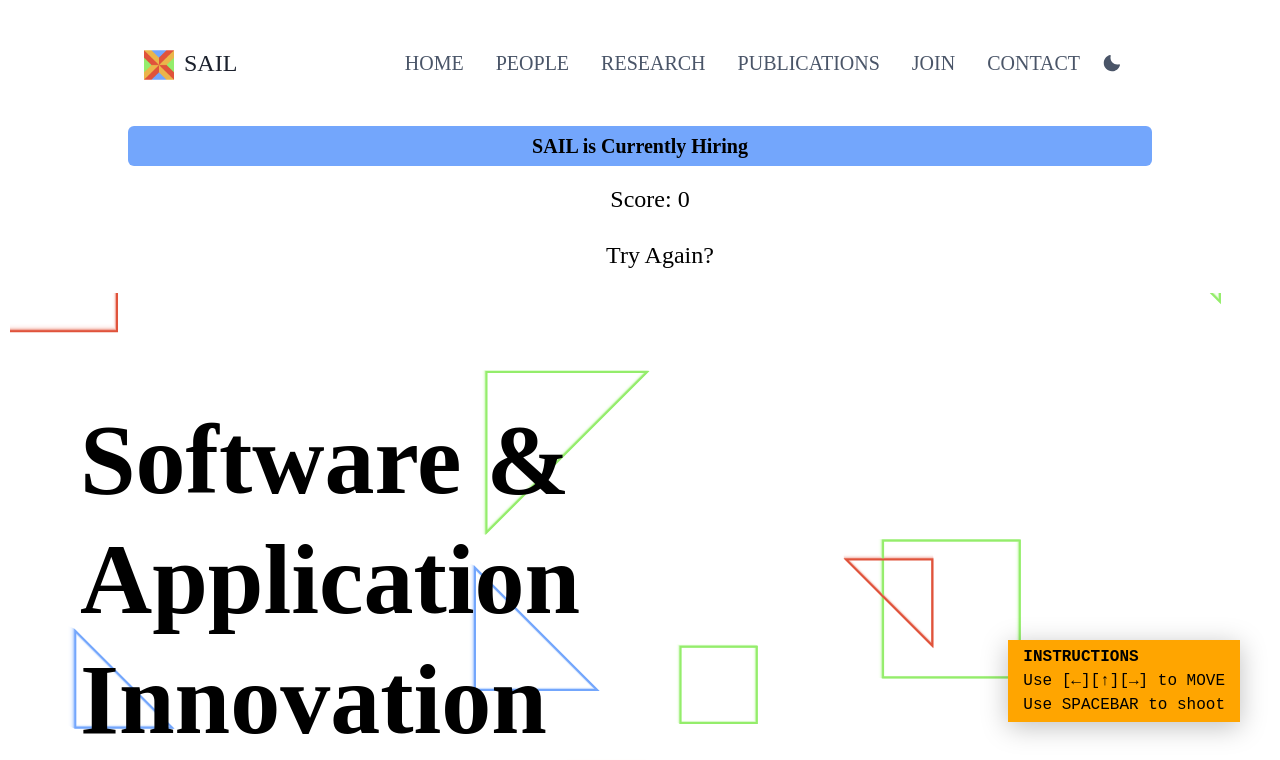
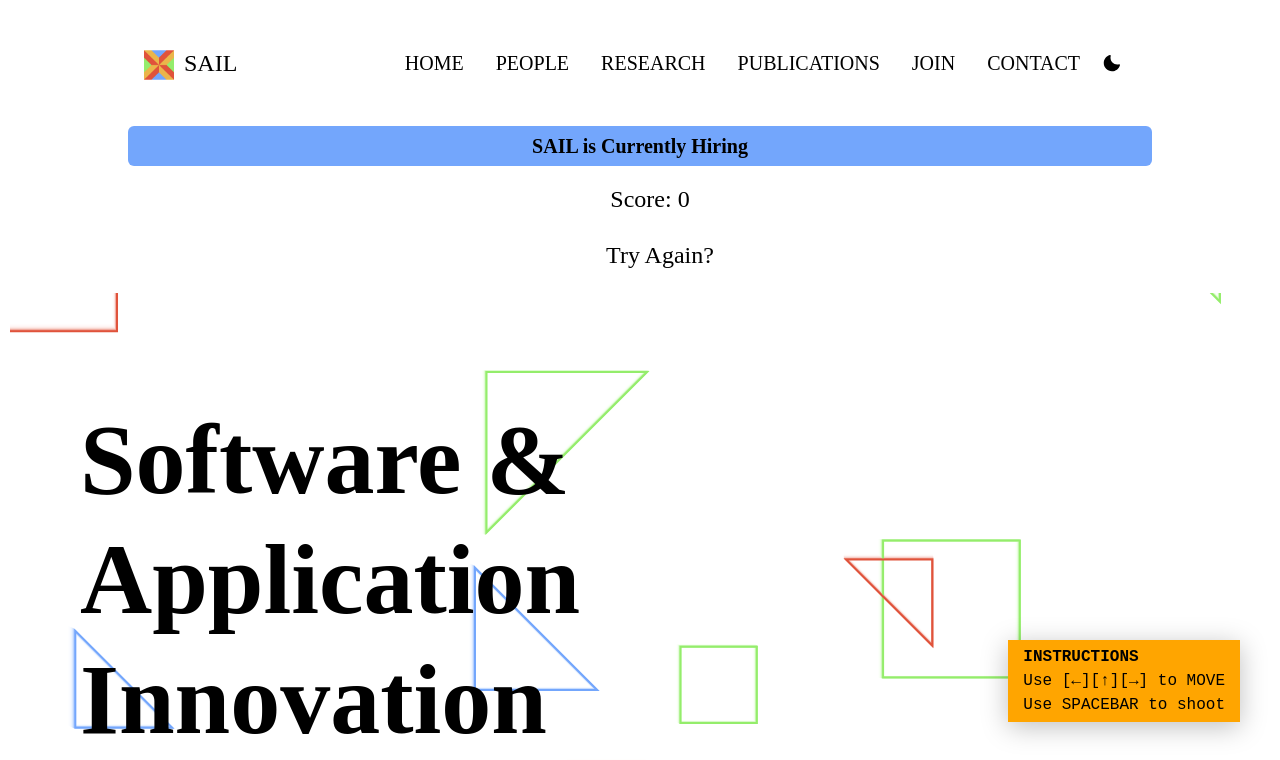
Before and after one commit to hicsail/hicsail.github.io, a React app: page / in a window 1280 px wide. Shown: the top 760 px of the page. Built offline with nearby package versions, Linux system fonts and the light colour scheme; a web font is replaced by a local one.

Commit message:
Remove unnecessary colormode styling

```diff
--- a/src/components/NavigationBar.tsx
+++ b/src/components/NavigationBar.tsx
@@ -29,8 +29,6 @@ export default function NavigationBar() {
     <Flex width="100%" marginTop="30px" marginBottom="30px" maxWidth="80%">
       <Flex
         width="100%"
-        bg={useColorModeValue('white', 'black')}
-        color={useColorModeValue('gray.600', 'white')}
         minH={'60px'}
         py={{ base: 2 }}
         px={{ base: 4 }}
@@ -62,7 +60,7 @@ export default function NavigationBar() {
         >
           <Flex
             fontFamily={'heading'}
-            color={useColorModeValue('gray.800', 'white')}
+            // color={useColorModeValue('gray.800', 'white')}
             display="flex"
             alignItems="center"
             fontWeight="normal"
@@ -136,7 +134,7 @@ const DesktopNav = () => {
                 fontSize={'1.25rem'}
                 fontFamily="Karbon"
                 fontWeight={500}
-                color={useColorModeValue('gray.600', 'gray.200')}
+                // color={useColorModeValue('gray.600', 'gray.200')}
                 _hover={{
                   color:
                     texttheme[Math.floor(Math.random() * texttheme.length)],
@@ -153,7 +151,7 @@ const DesktopNav = () => {
               <PopoverContent
                 border="5px solid white"
                 // boxShadow={'xl'}
-                bg={useColorModeValue('white', 'black')}
+                // bg={useColorModeValue('white', 'black')}
                 p={4}
                 rounded={'xl'}
                 minW={'sm'}
@@ -215,7 +213,7 @@ const DesktopSubNav = ({ label, href, subLabel }: NavItem) => {
 const MobileNav = () => {
   return (
     <Stack
-      bg={useColorModeValue('white', 'black')}
+      // bg={useColorModeValue('white', 'black')}
       p={4}
       display={{ md: 'none' }}
     >
```
